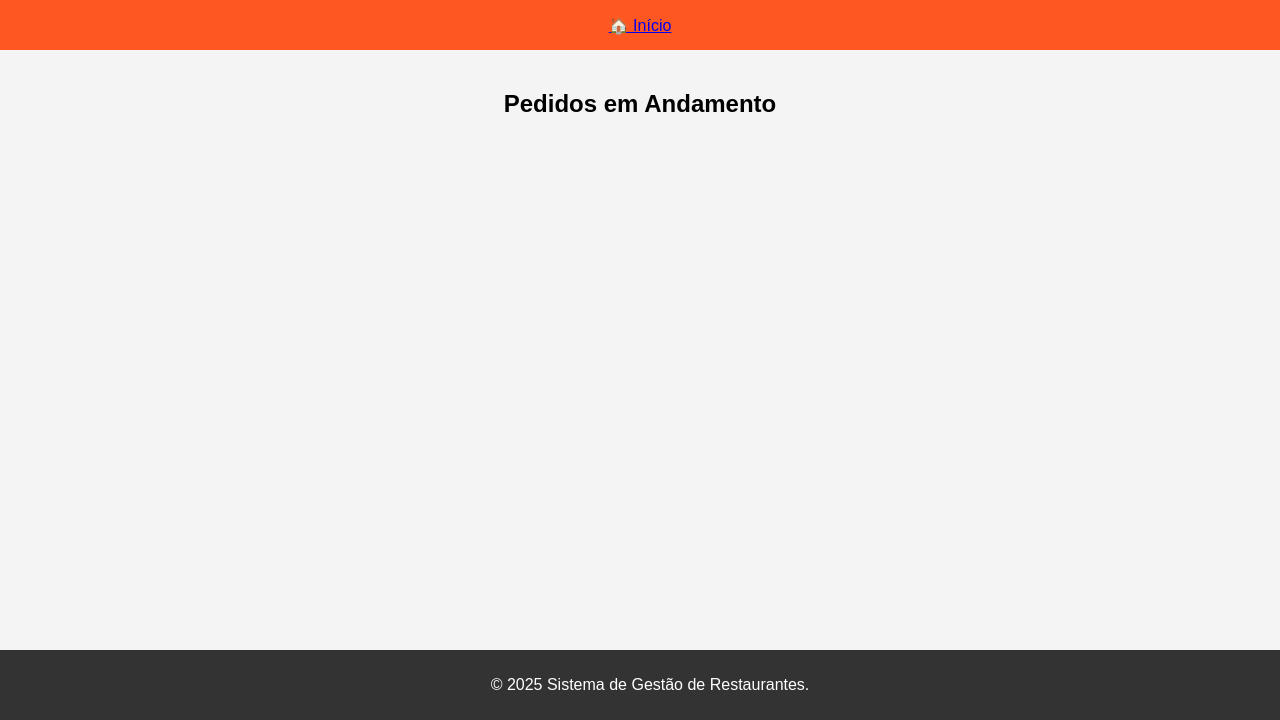
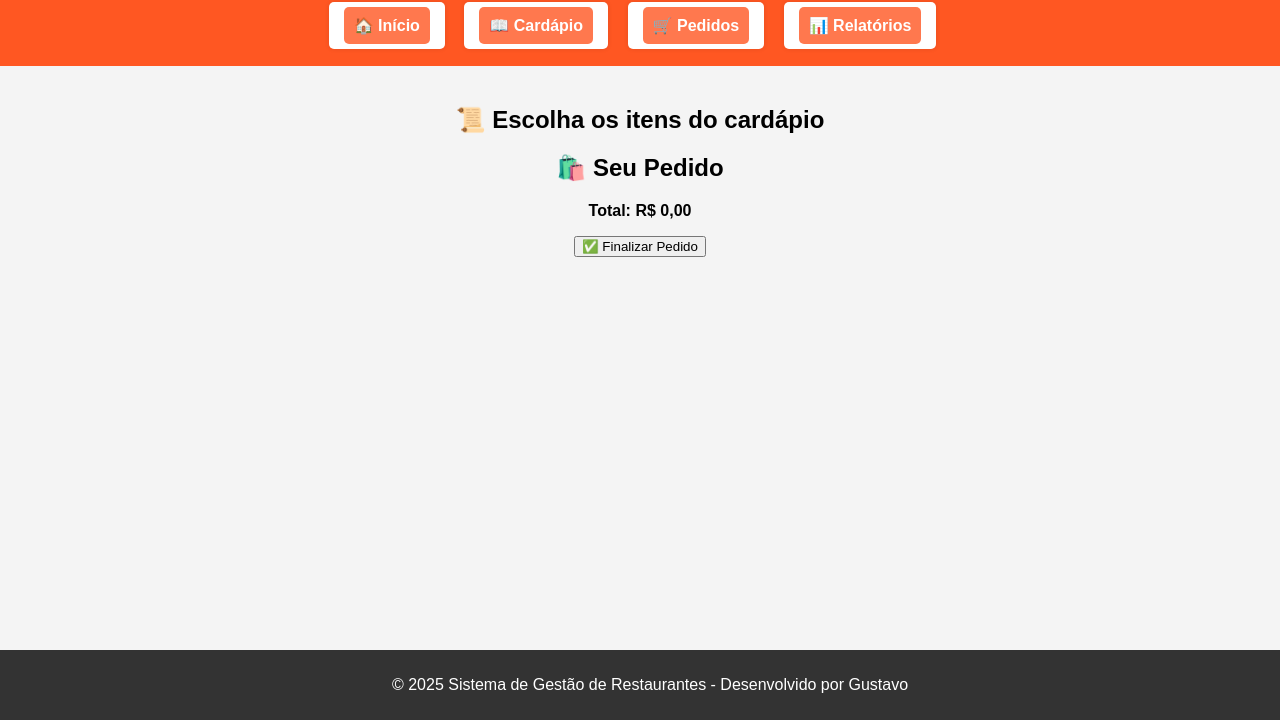
Before and after one commit to Gregory2786/front-end-trabalho-final, a plain HTML site: page pages/pedidos.html in a window 1280 px wide. Shown: the part 80-800 px from the top of the page. Drawn offline with Linux system fonts and the light colour scheme; files that its build step writes are made by us from their sources; no server answers.

Commit message:
Update pedidos.html

```diff
--- a/pages/pedidos.html
+++ b/pages/pedidos.html
@@ -3,25 +3,41 @@
 <head>
     <meta charset="UTF-8">
     <meta name="viewport" content="width=device-width, initial-scale=1.0">
-    <title>Gestão de Pedidos</title>
-    <link rel="stylesheet" href="../css/styles.css">
-    <script defer src="../js/api.js"></script>
+    <title>Pedidos - Sistema de Gestão de Restaurantes</title>
+    <link rel="stylesheet" href="css/styles.css">
 </head>
 <body>
     <header>
-        <h1>🛒 Pedidos</h1>
+        <h1>📦 Gerenciamento de Pedidos</h1>
         <nav>
-            <a href="../index.html">🏠 Início</a>
+            <ul>
+                <li><a href="../index.html">🏠 Início</a></li>
+                <li><a href="menu.html">📖 Cardápio</a></li>
+                <li><a href="pedidos.html" class="active">🛒 Pedidos</a></li>
+                <li><a href="relatorios.html">📊 Relatórios</a></li>
+            </ul>
         </nav>
     </header>
 
     <main>
-        <h2>Pedidos em Andamento</h2>
-        <ul id="pedidos-list"></ul>
+        <section id="menu-pedidos">
+            <h2>📜 Escolha os itens do cardápio</h2>
+            <ul id="cardapio-list"></ul>
+        </section>
+
+        <section id="pedido-atual">
+            <h2>🛍️ Seu Pedido</h2>
+            <ul id="lista-pedido"></ul>
+            <p id="total-pedido"><strong>Total: R$ 0,00</strong></p>
+            <button id="finalizar-pedido">✅ Finalizar Pedido</button>
+        </section>
     </main>
 
     <footer>
-        <p>&copy; 2025 Sistema de Gestão de Restaurantes.</p>
+        <p>&copy; 2025 Sistema de Gestão de Restaurantes - Desenvolvido por Gustavo</p>
     </footer>
+
+    <script src="js/api.js"></script>
+    <script src="js/pedidos.js"></script>
 </body>
 </html>
```
